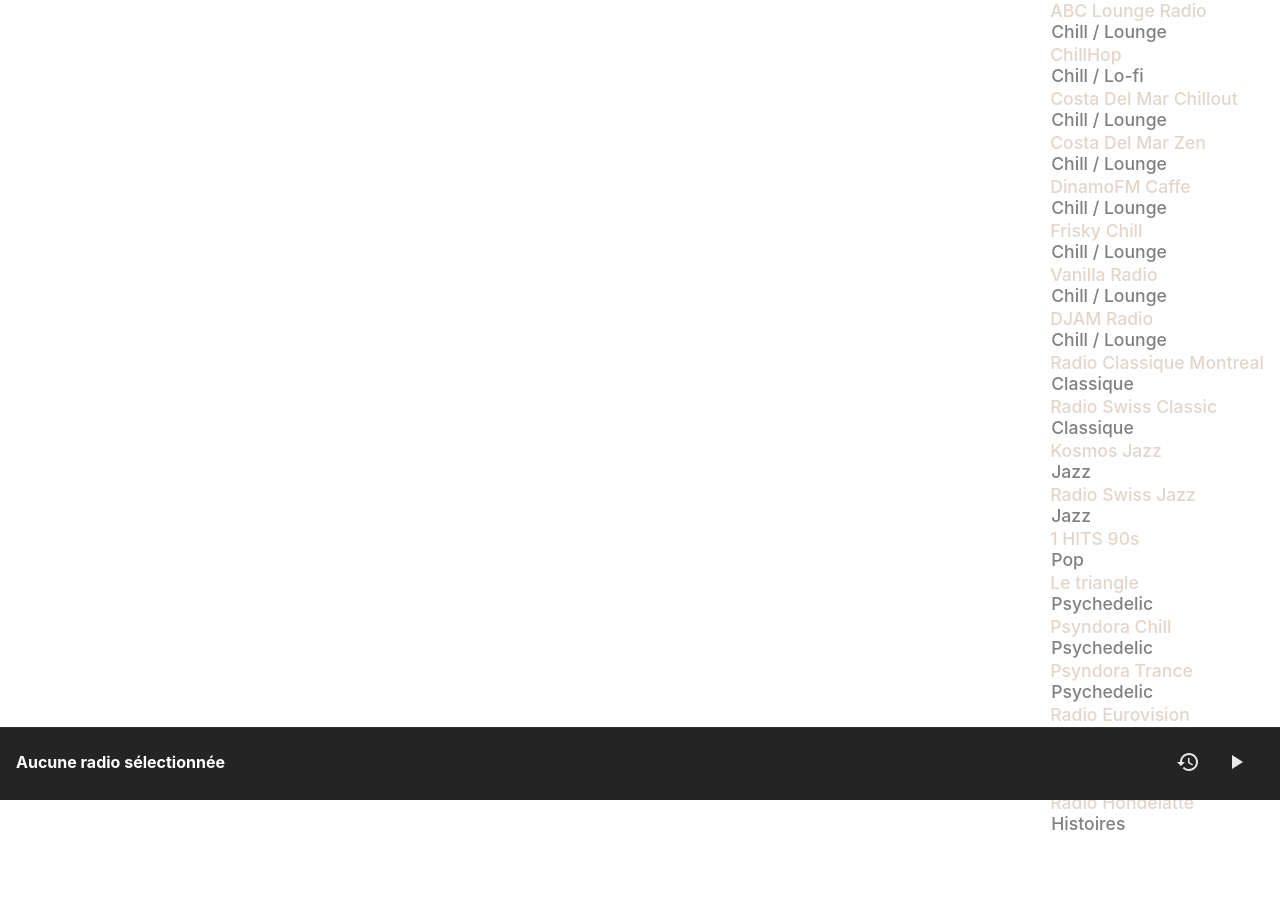
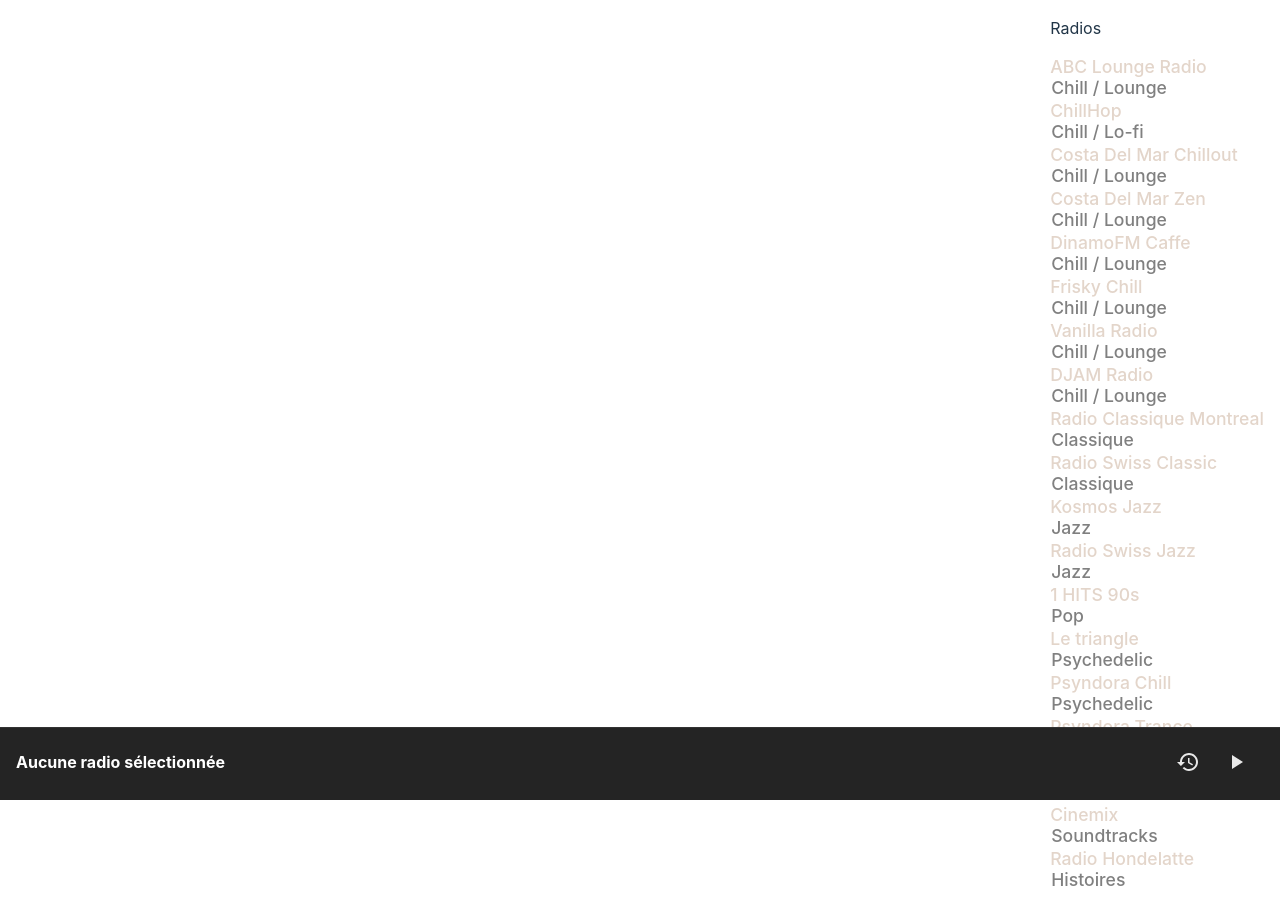
Before and after one commit to jvk88511334/radio, a React (Vite) app: page / in a window 1280 px wide. Shown: the top 924 px of the page. Built offline with nearby package versions, Linux system fonts and the light colour scheme.

Commit message:
- Ajout titre

```diff
--- a/src/components/RadioPlayer.jsx
+++ b/src/components/RadioPlayer.jsx
@@ -9,6 +9,7 @@
 
     return (
         <div style={{ position: 'absolute', right: '1em', top: '0' }}>
+            <div><p>Radios</p></div>
             {radios.map(radio => (
                 <div key={radio.id}>
                     <button
```
